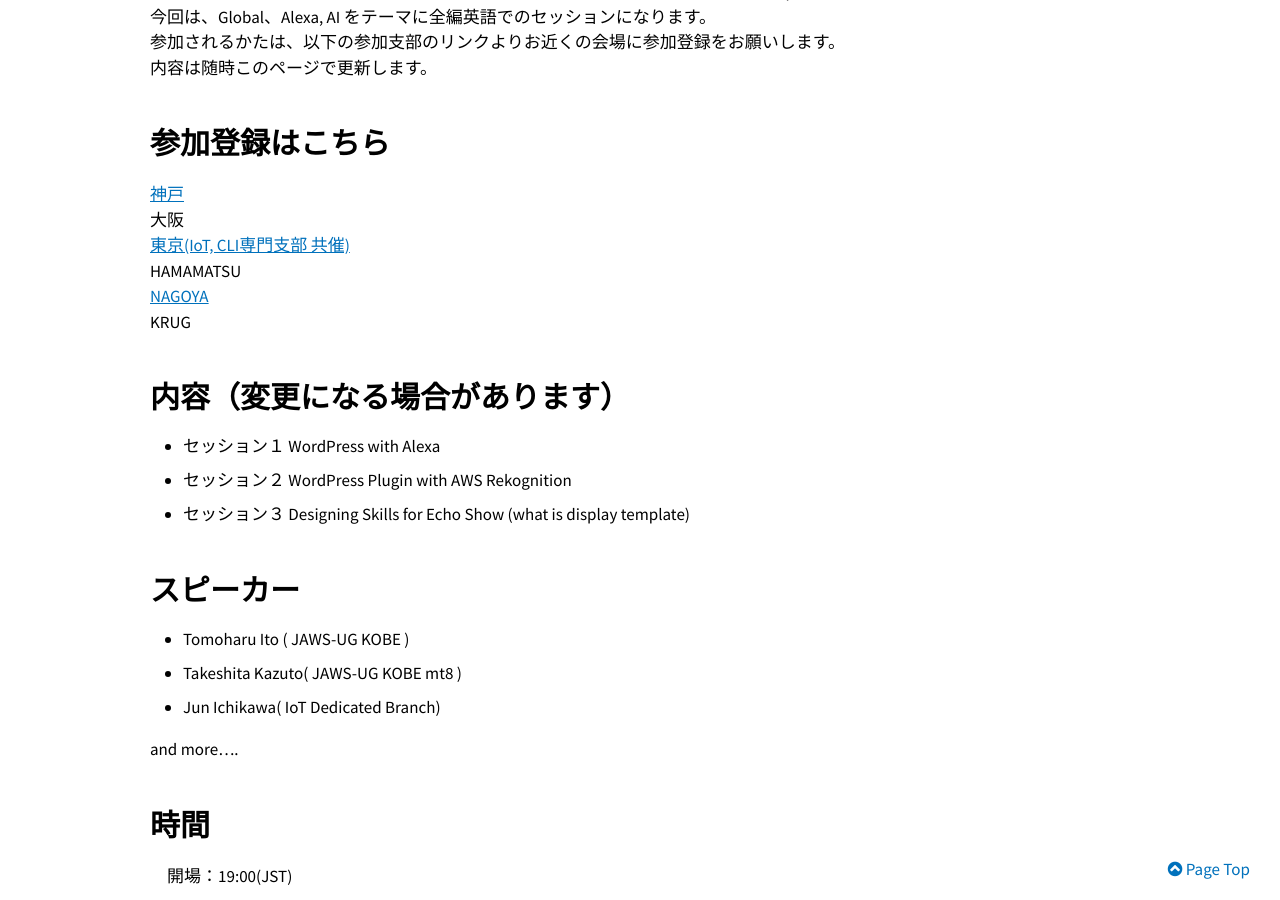
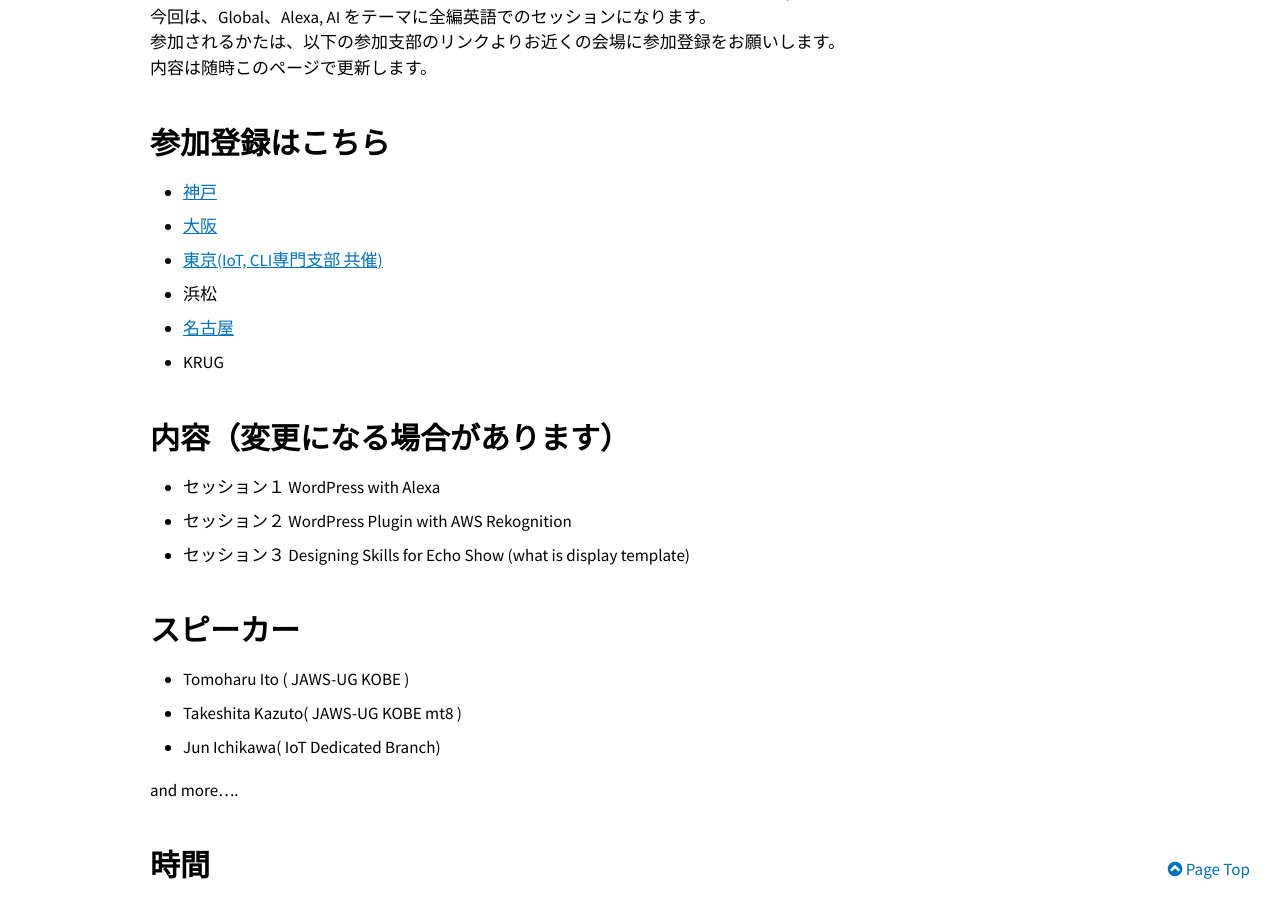
Before and after one commit to jaws-ug/jaws-ug.jp, a Jekyll site: the page built from lp/alexa_global_meetup.md, in a window 1280 px wide and 900 px high, scrolled down 648 px. Built offline with Jekyll 4.4.1, drawn with Linux system fonts in a browser that asks for light colours; nearby versions of some CDN libraries.

Commit message:
大阪のリンク追加

```diff
--- a/lp/alexa_global_meetup.md
+++ b/lp/alexa_global_meetup.md
@@ -15,12 +15,12 @@
 内容は随時このページで更新します。
 
 ## 参加登録はこちら
-[神戸](https://jaws-ug-kobe.doorkeeper.jp/events/62902)
-大阪
-[東京(IoT, CLI専門支部 共催)](https://jawsug-cli.doorkeeper.jp/events/63079)
-HAMAMATSU
-[NAGOYA](https://jawsug-nagoya.doorkeeper.jp/events/63652)
-KRUG
+* [神戸](https://jaws-ug-kobe.doorkeeper.jp/events/62902)
+* [大阪 ](https://jawsugosaka.doorkeeper.jp/events/63758)
+* [東京(IoT, CLI専門支部 共催)](https://jawsug-cli.doorkeeper.jp/events/63079)
+* 浜松
+* [名古屋](https://jawsug-nagoya.doorkeeper.jp/events/63652)
+* KRUG
 
 ## 内容（変更になる場合があります）
 * セッション１   WordPress with Alexa
@@ -57,12 +57,12 @@
 (We keep updating these information.)
 
 ## Here is registering links
-[KOBE](https://jaws-ug-kobe.doorkeeper.jp/events/62902)
-OSAKA
-[TOKYO(IoT, CLI dedicated branches)](https://jawsug-cli.doorkeeper.jp/events/63079)
-HAMAMATSU
-[NAGOYA](https://jawsug-nagoya.doorkeeper.jp/events/63652)
-KRUG
+* [KOBE](https://jaws-ug-kobe.doorkeeper.jp/events/62902)
+* [OSAKA](https://jawsugosaka.doorkeeper.jp/events/63758)
+* [TOKYO(IoT, CLI dedicated branches)](https://jawsug-cli.doorkeeper.jp/events/63079)
+* HAMAMATSU
+* [NAGOYA](https://jawsug-nagoya.doorkeeper.jp/events/63652)
+* KRUG
 
 ## Content（Now discussing）
 * Session1   Introducing that updating WordPress page by Voice through Amazon Echo.
```
